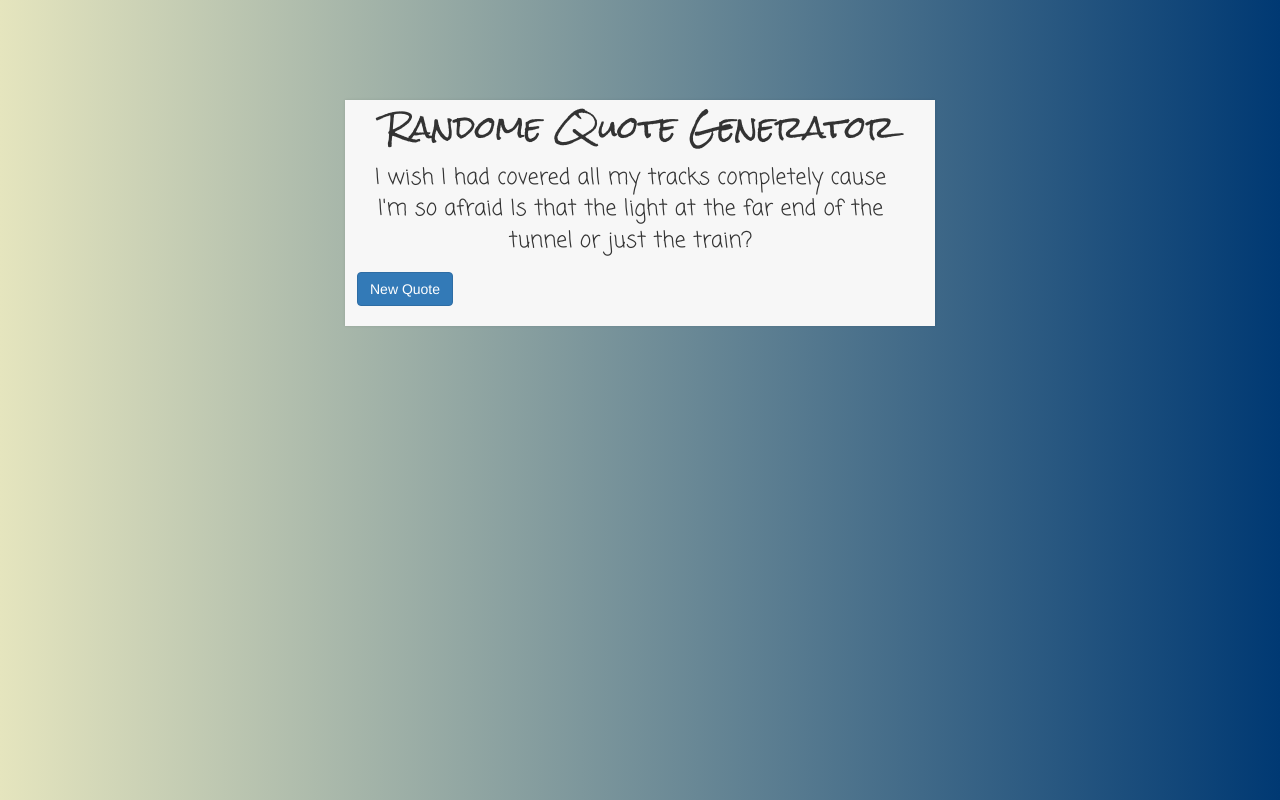
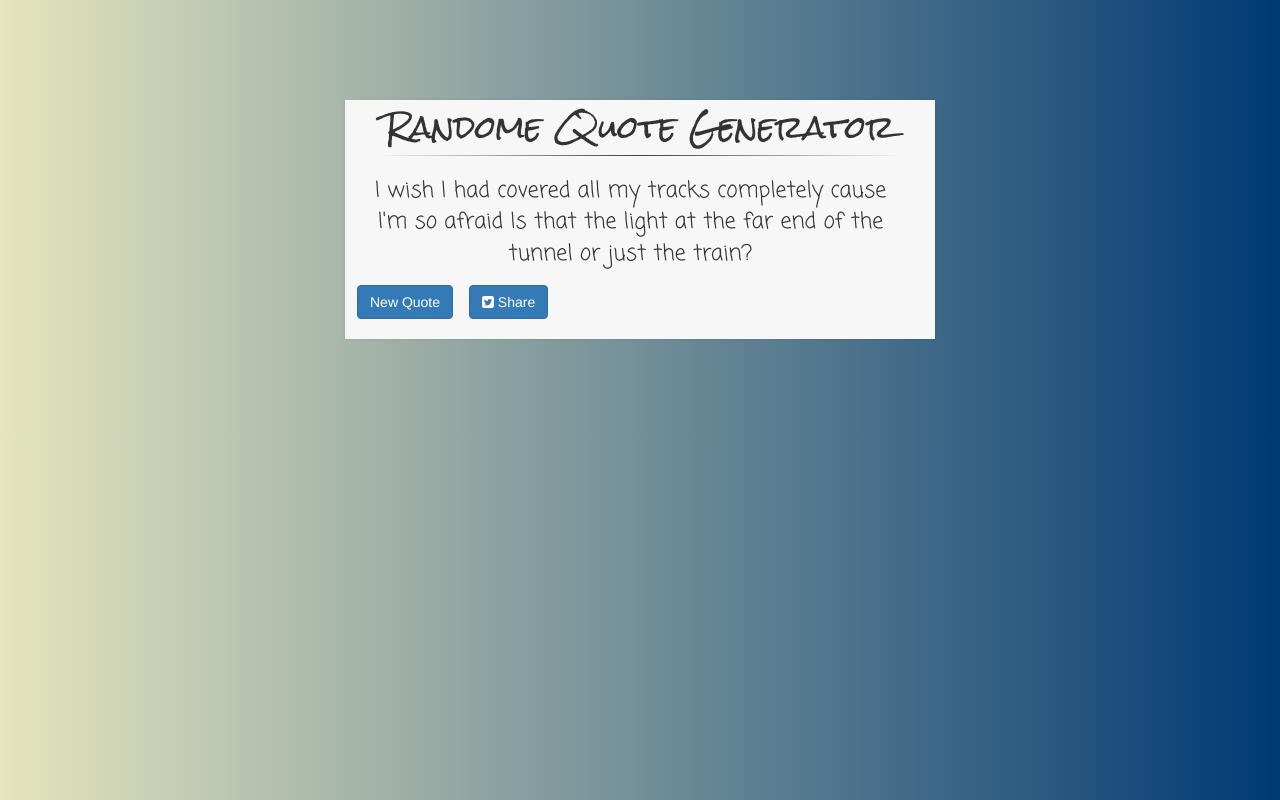
Before and after one commit to jsmayo/QuoteGen, a plain HTML site: page index.html in a window 1280 px wide. Drawn offline with nearby package versions, Linux system fonts and the light colour scheme.

Commit message:
Modifies: Styling Adds: Twitter sharing functionality

```diff
--- a/index.html
+++ b/index.html
@@ -2,21 +2,24 @@
 <html>
 <head>
 	<title>Random Quote Generator</title>
-	<link rel="stylesheet" type="text/css" href="style.css">
+
 <link href="https://fonts.googleapis.com/css?family=Coming+Soon|Rock+Salt" rel="stylesheet">
 	<link href="https://maxcdn.bootstrapcdn.com/bootstrap/3.3.7/css/bootstrap.min.css" rel="stylesheet" integrity="sha384-BVYiiSIFeK1dGmJRAkycuHAHRg32OmUcww7on3RYdg4Va+PmSTsz/K68vbdEjh4u" crossorigin="anonymous">
 	<script src="https://maxcdn.bootstrapcdn.com/bootstrap/3.3.7/js/bootstrap.min.js" integrity="sha384-Tc5IQib027qvyjSMfHjOMaLkfuWVxZxUPnCJA7l2mCWNIpG9mGCD8wGNIcPD7Txa" crossorigin="anonymous"></script>
 	<script src="https://code.jquery.com/jquery-3.2.1.min.js" integrity="sha256-hwg4gsxgFZhOsEEamdOYGBf13FyQuiTwlAQgxVSNgt4=" crossorigin="anonymous"></script>
-
+<link rel="stylesheet" type="text/css" href="style.css">
+<link rel="stylesheet" type="text/css" href="https://maxcdn.bootstrapcdn.com/font-awesome/4.7.0/css/font-awesome.min.css">
 </head>
 <body>
 <div id="container">
 	<h1 id="header">Randome Quote Generator</h1>
+	<hr>
 	<div id="quoteContainer">
 	</div>
 
-	<button class="btn btn-primary" onclick="newQuote()">New Quote</button>
-</div>
+	<a class="btn btn-primary" onclick="newQuote()">New Quote</a>
+
+	<a class="btn btn-primary" onclick="shareQuote()" ><i class="fa fa-twitter-square fa" aria-hidden="true"></i> Share</a>
 
 
 	<script src="js.js"></script>
--- a/style.css
+++ b/style.css
@@ -3,8 +3,6 @@ body {
 	background: -webkit-linear-gradient(left, #E5E5BE, #003973);
 	background: -o-linear-gradient(left, #E5E5BE, #003973);
 	background: linear-gradient(to right, #E5E5BE, #003973);  /* Chrome 10-25, Safari 5.1-6 */ /* W3C, IE 10+/ Edge, Firefox 16+, Chrome 26+, Opera 12+, Safari 7+ */
-
-
 	}
 
 
@@ -38,7 +36,16 @@ body {
 	text-align:center;
 }
 
-.btn {
+a {
+	display:inline;
 	margin-left: 12px;
 	margin-bottom: 20px;
 }
+
+hr {
+	width: 90%;
+	border: 0;
+    height: 1px;
+    background-image: linear-gradient(to right, rgba(0, 0, 0, 0), rgba(0, 0, 0, 0.75), rgba(0, 0, 0, 0));
+	margin-top: 2px;
+}
```
Also changed, not shown: 2 other files.
